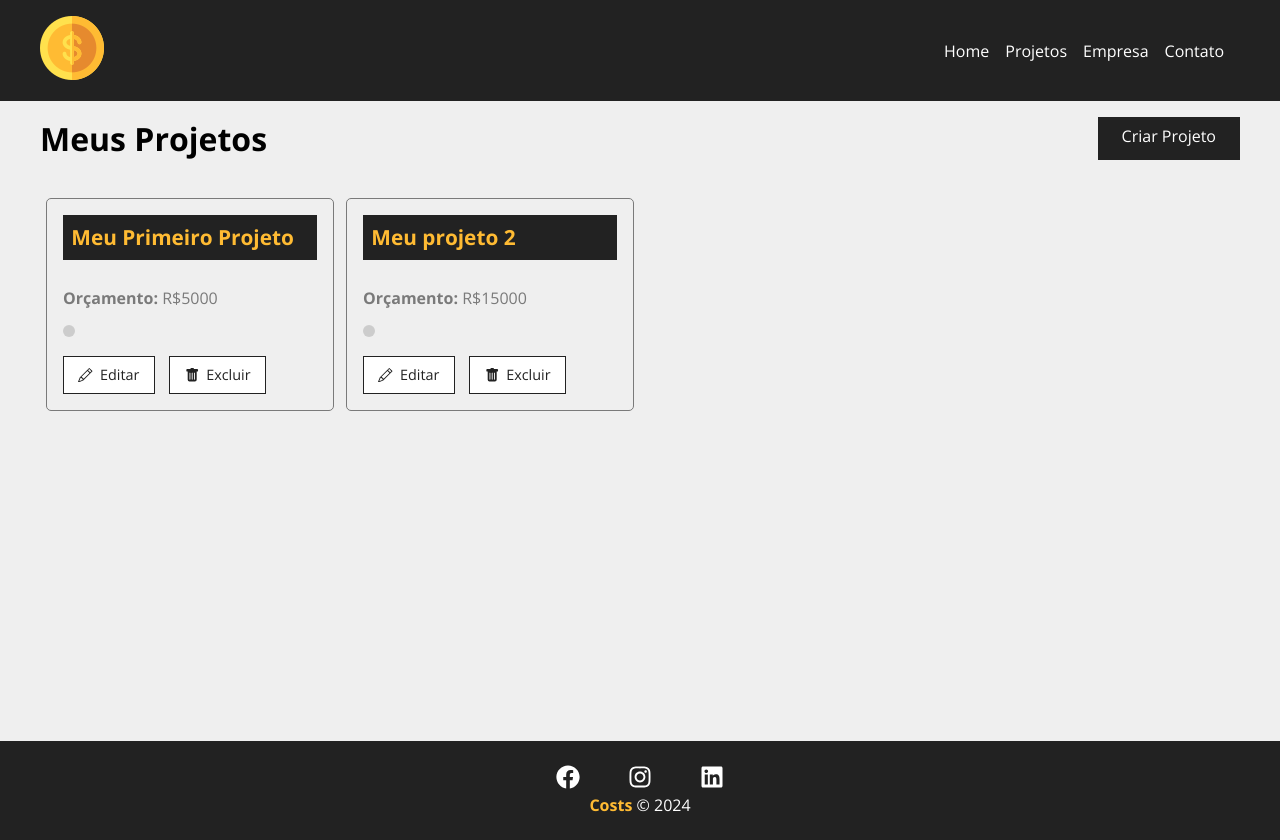
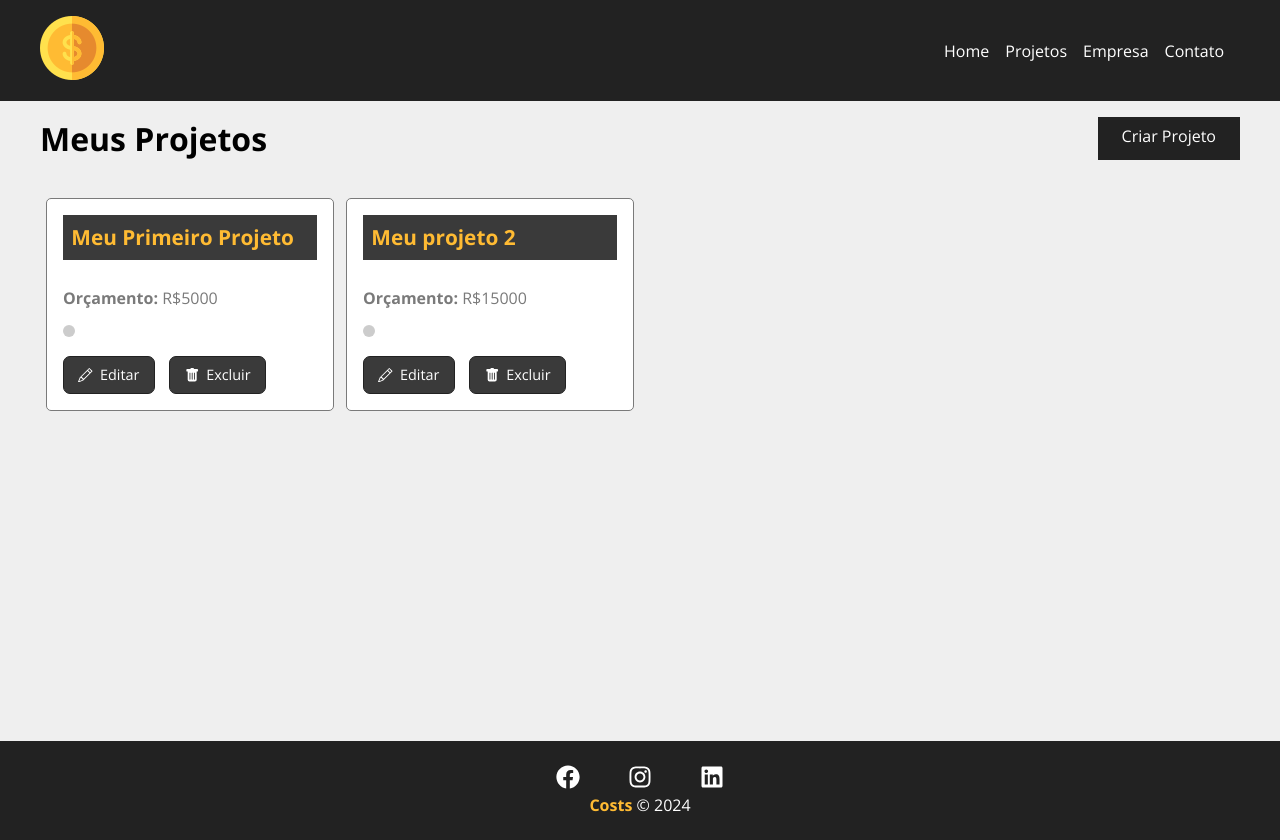
Before and after one commit to lucianobrsts/costs, a React (Create React App) app: page /projects in a window 1280 px wide. Built offline with nearby package versions, Linux system fonts and the light colour scheme; data requests are answered from the project's data file; the HTML template or start-up script is replaced by a standard one.

Commit message:
Modifica o css dos projectCards

```diff
--- a/src/components/project/ProjectCard.module.css
+++ b/src/components/project/ProjectCard.module.css
@@ -4,10 +4,11 @@
     border-radius: 5px;
     width: 24%;
     margin: 0.5%;
+    background-color: #fff;
 }
 
 .project_card h4 {
-    background-color: #222;
+    background-color: #3a3a3a;
     color: #ffbb33;
     padding: 0.4em;
     margin-bottom: 1.3em;
@@ -67,8 +68,8 @@
 .project_card_actions button {
     text-decoration: none;
     border: none;
-    background-color: #fff;
-    color: #222;
+    background-color: #3a3a3a;
+    color: #ffffff;
     font-size: .9em;
     padding: .6em 1em;
     margin-right: 1em;
@@ -78,6 +79,7 @@
     align-items: center;
     justify-content: center;
     transition: 0.5s;
+    border-radius: 7px;
 }
 
 .project_card_actions svg {
```
